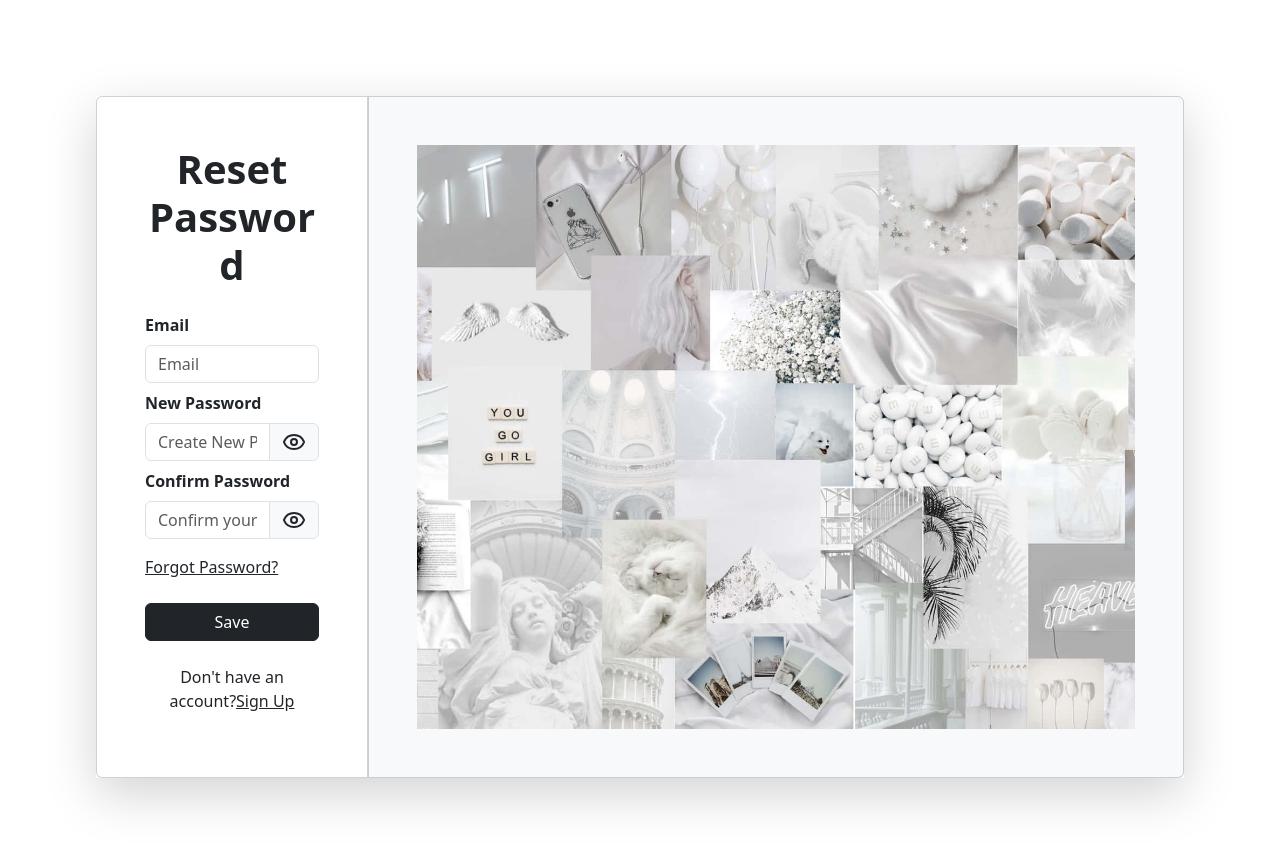
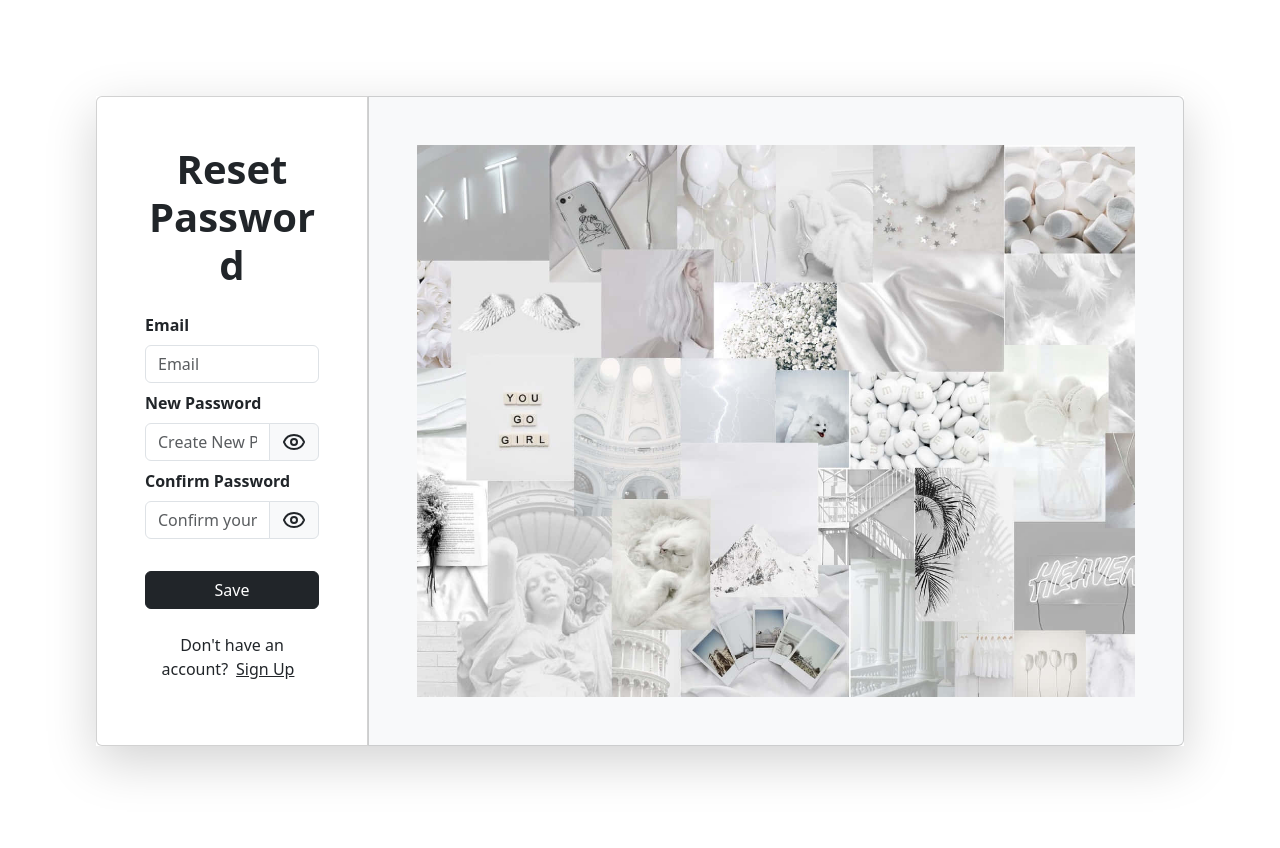
Before and after one commit to jrose1022/FindIT, a React (Vite) app: page /ResetPassword in a window 1280 px wide. Shown: the top 848 px of the page. Built offline with nearby package versions, Linux system fonts and the light colour scheme.

Commit message:
Remove forgot Pass

```diff
--- a/src/components/Reset-Password-Component.jsx
+++ b/src/components/Reset-Password-Component.jsx
@@ -10,14 +10,6 @@ function ResetPasswordComponent() {
     e.preventDefault();
 
     navigate('/SignUp');
-
-  };
-
-  const handleResetPasswordClick = (e) => {
-
-    e.preventDefault();
-
-    navigate('/ResetPassword');
 
   };
 
@@ -74,12 +66,9 @@ function ResetPasswordComponent() {
 
           </div>
 
-
-          <a href="#" onClick={handleResetPasswordClick} className="text-dark d-block mt-3 mb-4">Forgot Password?</a>
-
         </div>
 
-        <button type="submit" className="btn btn-dark w-100" >Save</button>
+        <button type="submit" className="mt-4 btn btn-dark w-100" >Save</button>
 
         <div className="text-center mt-4">
 
@@ -87,7 +76,7 @@ function ResetPasswordComponent() {
 
             Don't have an account?
 
-            <a href="#" onClick={handleSignUpClick} className="text-dark">Sign Up</a>
+            <a href="#" onClick={handleSignUpClick} className="text-dark m-2">Sign Up</a>
 
           </p>
 
```
